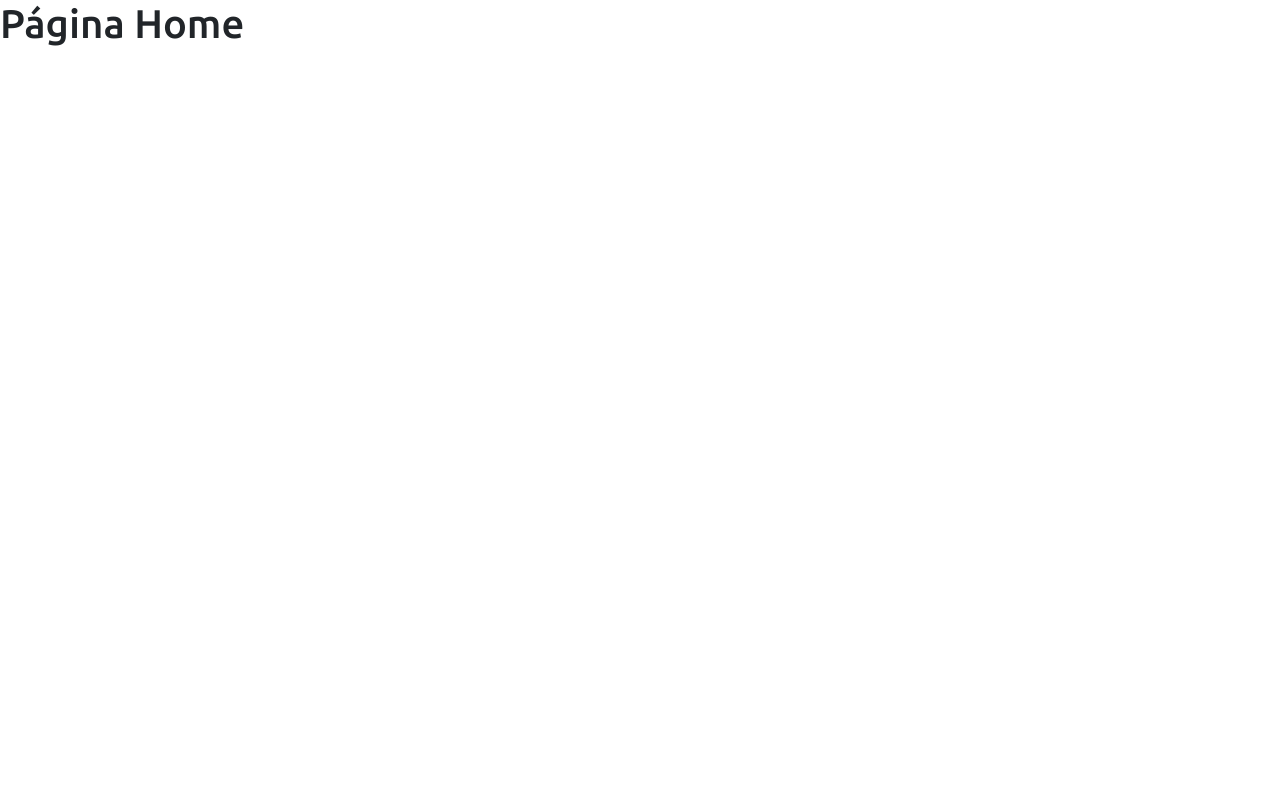
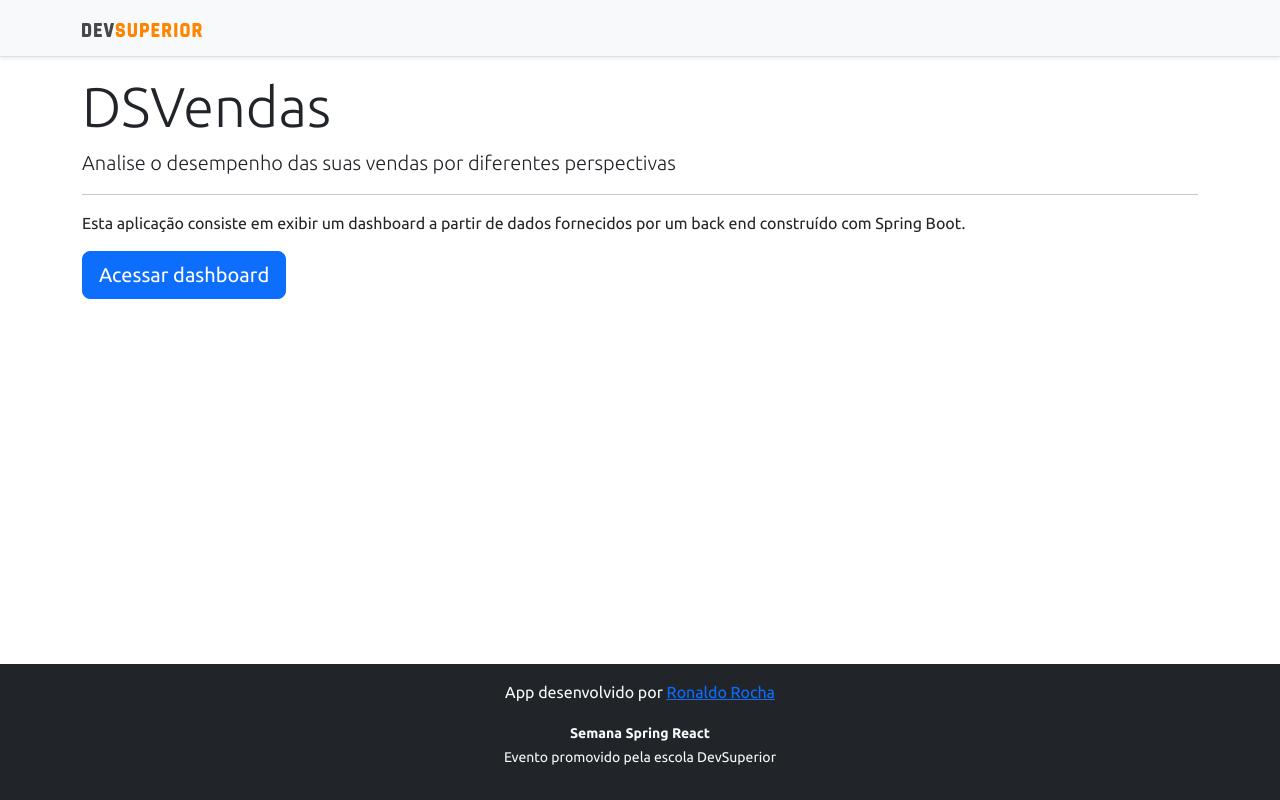
Before and after one commit to ronaldo-devlearning/dsvendas, a React (Create React App) app in the folder frontend/: page / in a window 1280 px wide. Built offline with nearby package versions, Linux system fonts and the light colour scheme.

Commit message:
Home, navigation

```diff
--- a/frontend/package.json
+++ b/frontend/package.json
@@ -16,7 +16,7 @@
     "react": "^18.2.0",
     "react-apexcharts": "^1.4.0",
     "react-dom": "^18.2.0",
-    "react-router-dom": "5.2.0",
+    "react-router-dom": "^6.6.1",
     "react-scripts": "5.0.1",
     "typescript": "^4.9.4",
     "web-vitals": "^2.1.4"
--- a/frontend/src/App.tsx
+++ b/frontend/src/App.tsx
@@ -1,8 +1,8 @@
-import Routes from 'Routes'
+import MyRoutes from 'MyRoutes'
 
 function App() {
   return (
-    <Routes />
+    <MyRoutes />
   )
 }
 
--- /dev/null
+++ b/frontend/src/MyRoutes.tsx
@@ -0,0 +1,16 @@
+import Dashboard from 'pages/Dashboard'
+import Home from 'pages/Home'
+import { BrowserRouter, Route, Routes } from 'react-router-dom'
+
+function MyRoutes() {
+    return (
+        <BrowserRouter>
+            <Routes>
+                <Route path="/" element={<Home />} />
+                <Route path="/dashboard" element={<Dashboard />} />
+            </Routes>
+        </BrowserRouter>
+    )
+}
+
+export default MyRoutes
--- a/frontend/src/Routes.tsx
+++ /dev/null
@@ -1,20 +0,0 @@
-import Dashboard from 'pages/Dashboard'
-import Home from 'pages/Home'
-import { BrowserRouter, Route, Switch } from 'react-router-dom'
-
-function Routes() {
-    return (
-        <BrowserRouter>
-            <Switch>
-                <Route path="/" exact>
-                    <Home />
-                </Route>
-                <Route path="/dashboard">
-                    <Dashboard />
-                </Route>
-            </Switch>
-        </BrowserRouter>
-    )
-}
-
-export default Routes
--- a/frontend/src/components/Footer/index.tsx
+++ b/frontend/src/components/Footer/index.tsx
@@ -2,7 +2,7 @@
     return (
         <footer className="footer mt-auto py-3 bg-dark">
             <div className="container">
-            <p className="text-light">App desenvolvido por <a href="https://github.com/ronaldo-devlearning" target="_blank" rel="noreferrer">Ronaldo Rocha</a></p>
+                <p className="text-light">App desenvolvido por <a href="https://github.com/ronaldo-devlearning" target="_blank" rel="noreferrer">Ronaldo Rocha</a></p>
                 <p className="text-light"><small><strong>Semana Spring React</strong><br />
                     Evento promovido pela escola DevSuperior</small></p>
             </div>
--- a/frontend/src/components/NavBar/index.tsx
+++ b/frontend/src/components/NavBar/index.tsx
@@ -1,11 +1,14 @@
 import ImgDsDark from 'assets/img/ds-dark.svg'
+import { Link } from 'react-router-dom'
 
 function NavBar() {
     return (
         <div className="d-flex flex-column flex-md-row align-items-center p-3 px-md-4 mb-3 bg-light border-bottom shadow-sm">
             <div className="container">
                 <nav className="my-2 my-md-0 mr-md-3">
-                    <img src={ImgDsDark} alt="DevSuperior" width="120" />
+                    <Link to="/">
+                        <img src={ImgDsDark} alt="DevSuperior" width="120" />
+                    </Link>
                 </nav>
             </div>
         </div>
--- a/frontend/src/index.tsx
+++ b/frontend/src/index.tsx
@@ -10,5 +10,5 @@
 root.render(
   <React.StrictMode>
     <App />
-  </React.StrictMode>
+ </React.StrictMode>
 )
--- a/frontend/src/pages/Dashboard/index.tsx
+++ b/frontend/src/pages/Dashboard/index.tsx
@@ -8,7 +8,6 @@
     return (
         <>
             <NavBar />
-
             <div className="container">
                 <h1 className="text-primary py-3">Dashboard de Vendas</h1>
 
--- a/frontend/src/pages/Home/index.tsx
+++ b/frontend/src/pages/Home/index.tsx
@@ -1,8 +1,24 @@
+import Footer from "components/Footer"
+import NavBar from "components/NavBar"
+import { Link } from "react-router-dom"
+
 function Home() {
     return (
-        <div>
-            <h1>Página Home</h1>
-        </div>
+        <>
+            <NavBar />
+            <div className="container">
+                <div className="jumbotron">
+                    <h1 className="display-4">DSVendas</h1>
+                    <p className="lead">Analise o desempenho das suas vendas por diferentes perspectivas</p>
+                    <hr />
+                    <p>Esta aplicação consiste em exibir um dashboard a partir de dados fornecidos por um back end construído com Spring Boot.</p>
+                    <Link className="btn btn-primary btn-lg" to="/dashboard">
+                        Acessar dashboard
+                    </Link>
+                </div>
+            </div>
+            <Footer />
+        </>
     )
 }
 
```
Also changed, not shown: 1 other file (tests, documents, lock files or other folders).
